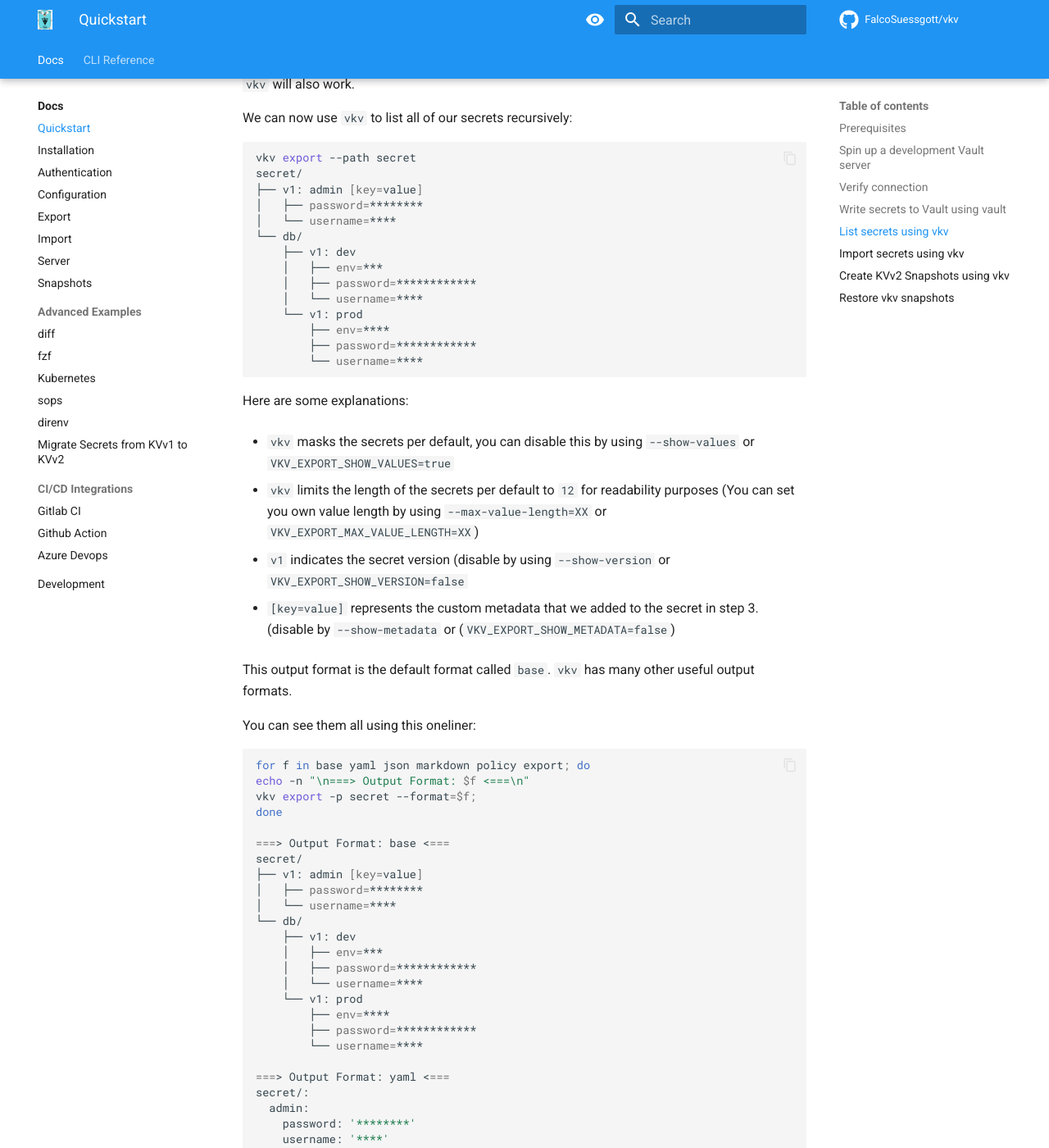
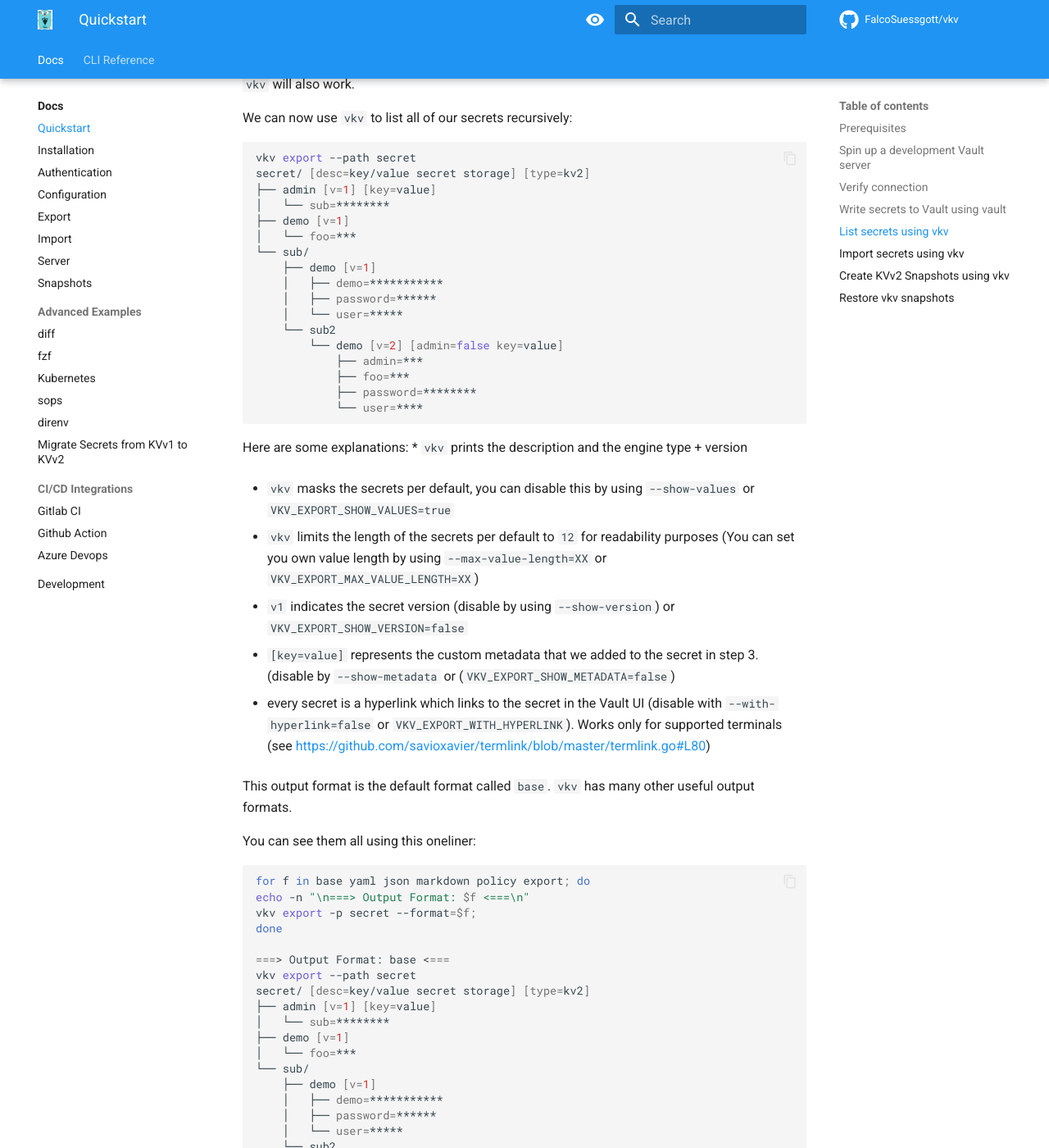
Before and after one commit to FalcoSuessgott/vkv, an MkDocs documentation site: the page built from docs/quickstart.md, in a window 1280 px wide and 1400 px high, scrolled down 1609 px. Shown: the whole window at 82% size. Built offline with MkDocs 1.6.1 and Material for MkDocs 9.7.7, drawn with Linux system fonts in a browser that asks for light colours; comment, search, counter and statistics services are not loaded; some of the changed text lies outside the part shown.

Commit message:
feat(export): better UI

````diff
--- a/docs/quickstart.md
+++ b/docs/quickstart.md
@@ -64,31 +64,36 @@ We can now use `vkv` to list all of our secrets recursively:
 
 ```bash
 vkv export --path secret
-secret/
-├── v1: admin [key=value]
-│   ├── password=********
-│   └── username=****
-└── db/
-    ├── v1: dev
-    │   ├── env=***
-    │   ├── password=************
-    │   └── username=****
-    └── v1: prod
-        ├── env=****
-        ├── password=************
-        └── username=****
+secret/ [desc=key/value secret storage] [type=kv2]
+├── admin [v=1] [key=value]
+│   └── sub=********
+├── demo [v=1]
+│   └── foo=***
+└── sub/
+    ├── demo [v=1]
+    │   ├── demo=***********
+    │   ├── password=******
+    │   └── user=*****
+    └── sub2
+        └── demo [v=2] [admin=false key=value]
+            ├── admin=***
+            ├── foo=***
+            ├── password=********
+            └── user=****
 ```
 
 Here are some explanations:
+* `vkv` prints the description and the engine type + version
 
 * `vkv` masks the secrets per default, you can disable this by using `--show-values` or `VKV_EXPORT_SHOW_VALUES=true`
 
 * `vkv` limits the length of the secrets per default to `12` for readability purposes (You can set you own value length by using `--max-value-length=XX` or `VKV_EXPORT_MAX_VALUE_LENGTH=XX`)
 
-* `v1` indicates the secret version (disable by using `--show-version` or `VKV_EXPORT_SHOW_VERSION=false`
+* `v1` indicates the secret version (disable by using `--show-version`) or `VKV_EXPORT_SHOW_VERSION=false`
 
 * `[key=value]` represents the custom metadata that we added to the secret in step 3. (disable by `--show-metadata` or (`VKV_EXPORT_SHOW_METADATA=false`)
 
+* every secret is a hyperlink which links to the secret in the Vault UI  (disable with `--with-hyperlink=false` or `VKV_EXPORT_WITH_HYPERLINK`). Works only for supported terminals (see [https://github.com/savioxavier/termlink/blob/master/termlink.go#L80](https://github.com/savioxavier/termlink/blob/master/termlink.go#L80))
 
 This output format is the default format called `base`. `vkv` has many other useful output formats.
 
@@ -101,19 +106,23 @@ vkv export -p secret --format=$f;
 done
 
 ===> Output Format: base <===
-secret/
-├── v1: admin [key=value]
-│   ├── password=********
-│   └── username=****
-└── db/
-    ├── v1: dev
-    │   ├── env=***
-    │   ├── password=************
-    │   └── username=****
-    └── v1: prod
-        ├── env=****
-        ├── password=************
-        └── username=****
+vkv export --path secret
+secret/ [desc=key/value secret storage] [type=kv2]
+├── admin [v=1] [key=value]
+│   └── sub=********
+├── demo [v=1]
+│   └── foo=***
+└── sub/
+    ├── demo [v=1]
+    │   ├── demo=***********
+    │   ├── password=******
+    │   └── user=*****
+    └── sub2
+        └── demo [v=2] [admin=false key=value]
+            ├── admin=***
+            ├── foo=***
+            ├── password=********
+            └── user=****
 
 ===> Output Format: yaml <===
 secret/:
````
Also changed, not shown: README.md (+11 -11 lines), docs/export.md (+5 -5 lines), docs/index.md (+1 -0 lines), 10 other files.
